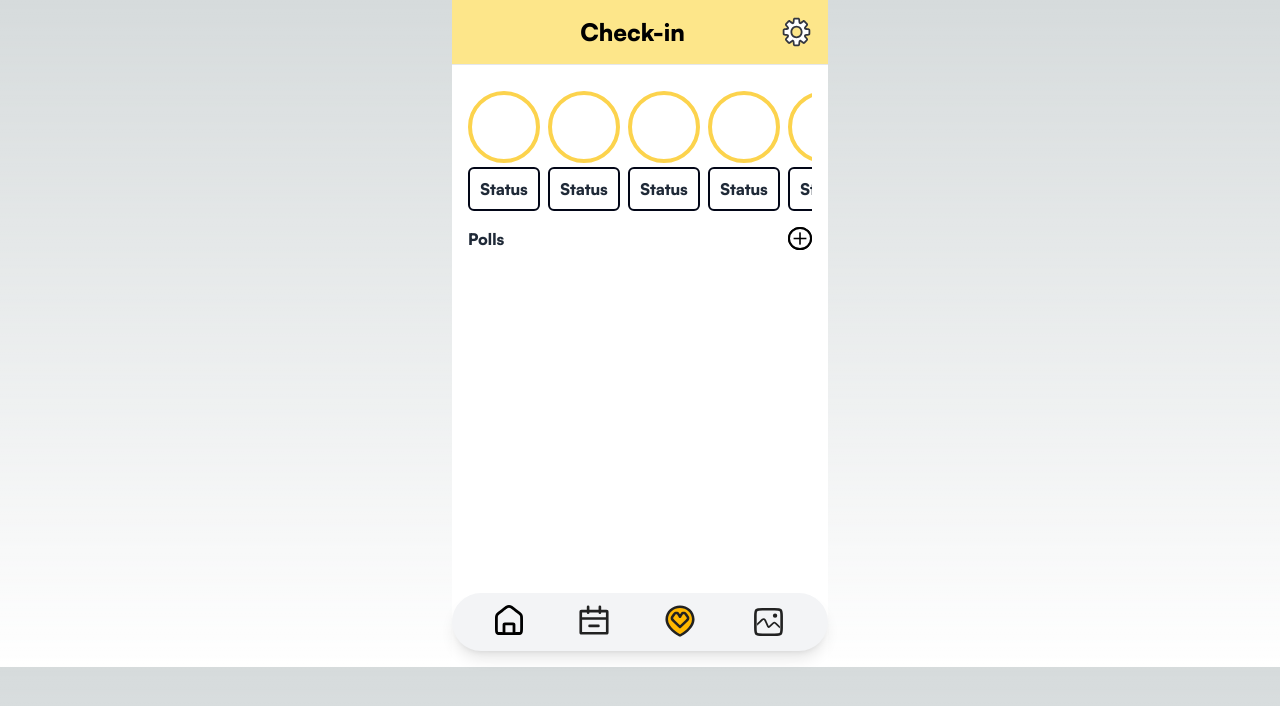
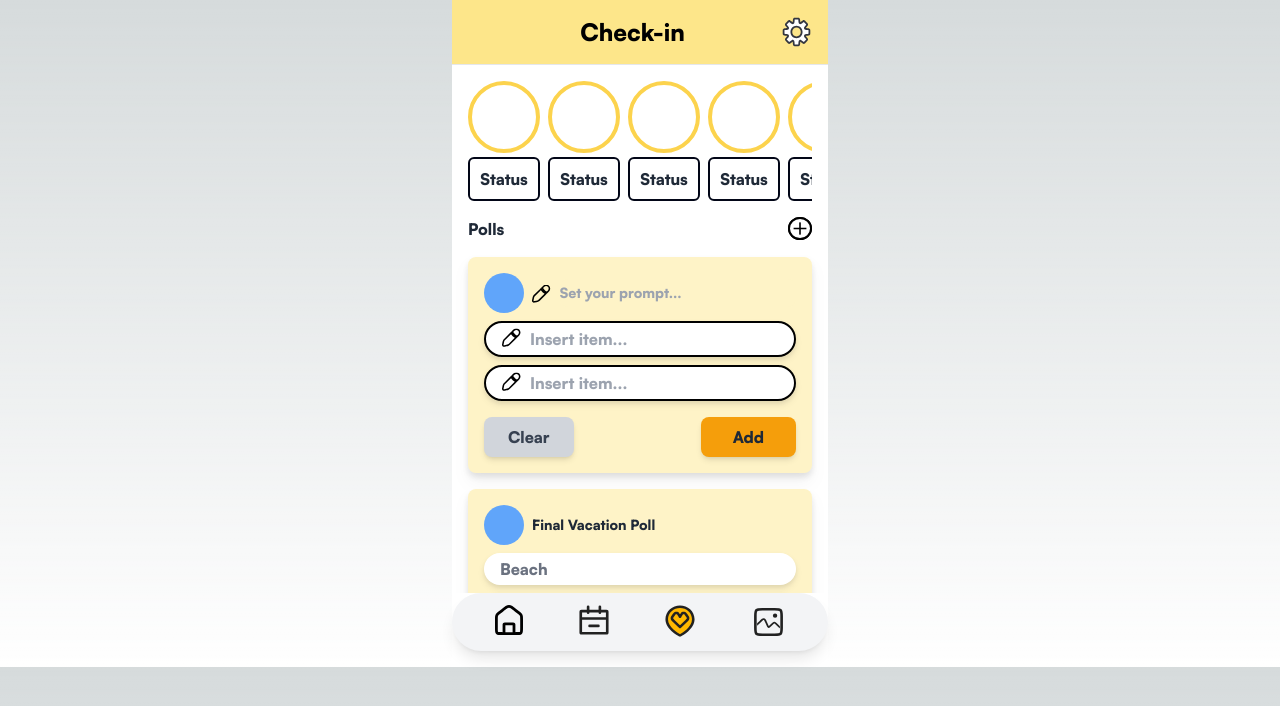
Before and after one commit to christinaqiu3/FamilyHub, a Next.js app in the folder familyhub/: page /checkin in a window 1280 px wide. Shown: the top 706 px of the page. Built offline with nearby package versions, Linux system fonts and the light colour scheme.

Commit message:
varient-1 changes poll

```diff
--- a/familyhub/src/app/checkin/page.jsx
+++ b/familyhub/src/app/checkin/page.jsx
@@ -99,7 +99,7 @@ function Poll({question, option1, option2}) {
 }
 
 export default function Page() {
-    const [addPoll, setNewPoll] = useState(false);
+    const [addPoll, setNewPoll] = useState(true);
     const [pollList, setPollList] = useState([]);
     const [question,setQuestion] = useState("");
     const [option1,setOption1] = useState("");
@@ -126,17 +126,24 @@ export default function Page() {
     };
 
     function savePoll() {
-        setPollList(pollList.concat(<Input key={pollList.length} />));
+        if (!(question.length === 0 || option1.length === 0 || option2.length === 0)) {
+            setPollList(pollList.concat(<Input key={pollList.length} />));
+        }
         setQuestion("");
         setOption1("");
         setOption2("");
-        setNewPoll(false);
+    }
+
+    function clearPoll() {
+        setQuestion("");
+        setOption1("");
+        setOption2("");
     }
 
     return (
         <main style = {{display: 'flex', flexDirection: 'column', height: 667, width: 376, left: 0, right: 0}}>
             <Header title = "Check-in"/>
-            <div style = {{overflow: 'scroll', maxHeight: '80%', paddingTop:10}}>
+            <div style = {{overflow: 'scroll', maxHeight: '80%'}}>
                 <div className="mx-4 py-4 flex gap-4 flex-col text-gray-800">
                     <div className="overflow-auto whitespace-nowrap flex flex-row gap-2">
                         <Status/>
@@ -181,13 +188,17 @@ export default function Page() {
                                     <input className="w-4/5" type="text" placeholder="Insert item..." onChange={option2ChangeHandler} value={option2}></input>
                                 </div>
                                 <div className="flex flex-row justify-between pt-2">
-                                    <button class="bg-gray-300 px-6 py-2 rounded-lg text-gray-700 shadow-md" onClick={() => setNewPoll(false)}>Cancel</button>
-                                    <button class="bg-amber-500 px-8 py-2 rounded-lg shadow-md" onClick={savePoll}>Save</button>
+                                    <button class="bg-gray-300 px-6 py-2 rounded-lg text-gray-700 shadow-md" onClick={() => clearPoll()}>Clear</button>
+                                    <button class="bg-amber-500 px-8 py-2 rounded-lg shadow-md" onClick={savePoll}>Add</button>
                                 </div>
                             </div>
                         </div>
                     )}
                     <div class="flex flex-col-reverse gap-4 grow">
+                        <Poll question = "Is it cool to say poggers?"
+                            option1 = "No" option2 = "No."/>
+                        <Poll question = "Final Vacation Poll" option1 = "Beach"
+                            option2 = "Home"/>
                         {pollList}
                     </div>
 
--- a/familyhub/src/app/page.jsx
+++ b/familyhub/src/app/page.jsx
@@ -109,7 +109,7 @@ export default function Page() {
     return (
       <main style = {{display: 'flex', flexDirection: 'column', height: 667, width: 376, left: 0, right: 0}}>
         <Header title = "Home"/>
-        <div style = {{overflow: 'scroll', maxHeight: '80%', paddingTop:10}}>
+        <div style = {{overflow: 'scroll', maxHeight: '80%'}}>
           <div className="mx-4 py-3 flex gap-2 flex-col text-gray-800">
             <div className="px-2">
             <form>
```
